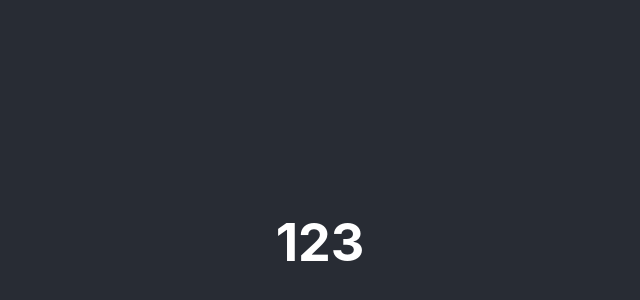
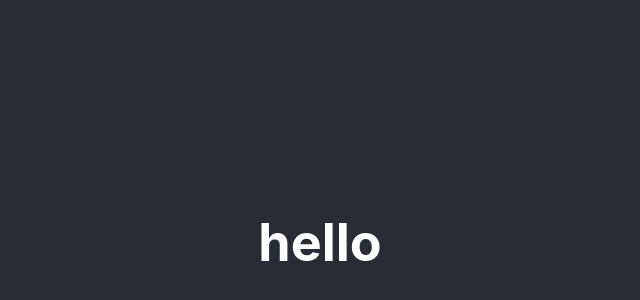
Before and after one commit to moyongkexing/typescript, a React (Create React App) app: page / in a window 1280 px wide. Shown: the part 158-458 px from the top of the page, without its empty margins (320-960 px from the left). Built offline with nearby package versions, Linux system fonts and the light colour scheme.

Commit message:
React Hooks useState

```diff
--- a/src/App.tsx
+++ b/src/App.tsx
@@ -160,7 +160,7 @@
   return (
     <div className="App">
       <header className="App-header">
-        <TestComponent text={123} />
+        <TestComponent text="hello" />
       </header>
     </div>
   );
--- a/src/TestComponent.tsx
+++ b/src/TestComponent.tsx
@@ -1,12 +1,19 @@
-import React from 'react'
+import React, { useState } from 'react'
 
 interface Props {
   text: string
 }
+interface userData {
+  id: number;
+  name: string;
+}
 const TestComponent:React.FC<Props> = (props) => {
+  const [count, setCount] = useState<number | null>(null);
+  const [user, setUser] = useState<userData>({id:1, name: "dummy"});
   return (
     <div>
       <h1>{props.text}</h1>
+      <h1>{count}</h1>
     </div>
   );
 }
```
